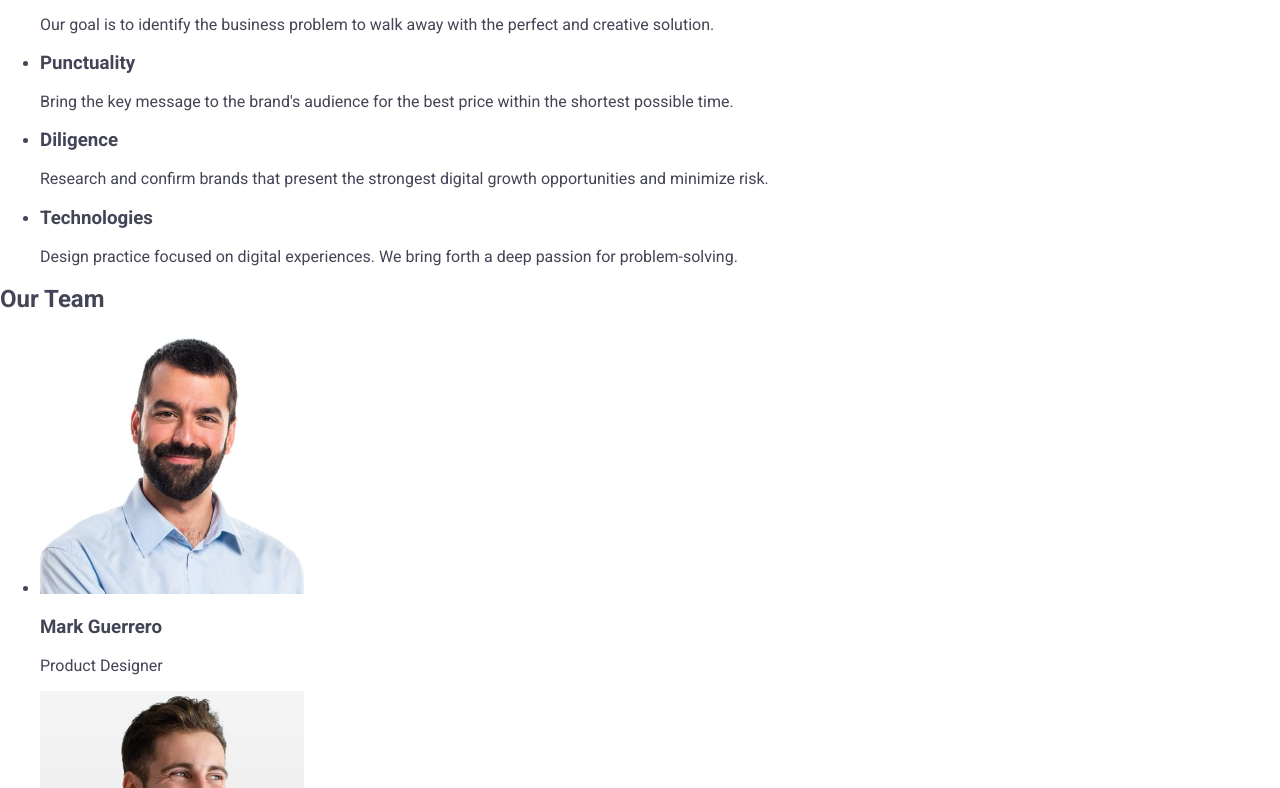
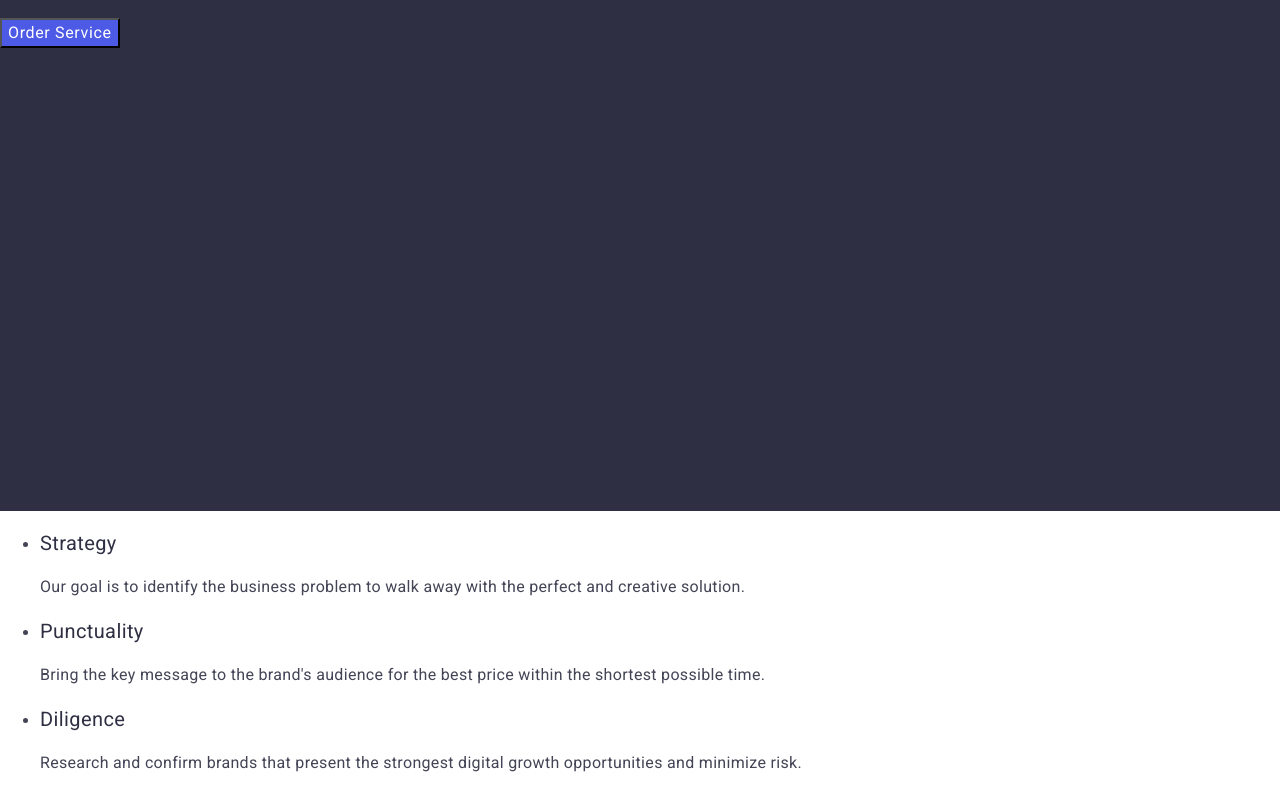
Before and after one commit to ReaperDal/homework2, a plain HTML site: page index.html in a window 1280 px wide. Shown: the part 303-1091 px from the top of the page. Drawn offline with nearby package versions, Linux system fonts and the light colour scheme.

Commit message:
css
css styles

```diff
--- a/css/styles.css
+++ b/css/styles.css
@@ -8,7 +8,7 @@ body {
 
 
   /* header */
-  /* ========================== */
+  /* ================================================================== */
 
   .navigation {
   display: flex;
@@ -78,8 +78,190 @@ body {
   }
 
 
+/*main*/
+/*section1
+==================================================================
+*/
 
-  /* <!-- Footer --> */
+
+
+.hero {
+  box-sizing: content-box;
+  width: 1440px;
+  height: 600px;
+  background: #2e2f42;
+  }
+
+.hero-title {
+  font-family: "Roboto", sans-serif;
+  font-weight: 700;
+  font-size: 56px;
+  line-height:  1.07;
+  letter-spacing: 0.02em;
+  text-align: center;
+  color: #fff;
+}
+.hero-button{
+  background-color: #4D5AE5;
+  font-family: "Roboto", sans-serif;
+  font-weight: 500;
+  font-size: 16px;
+  line-height: 1.5;
+  letter-spacing: 0.04em;
+  color: #ffffff;
+  cursor: pointer;
+}
+
+.hero-button:hover{
+  background-color: #404BBF;
+  cursor: pointer;
+}
+
+.hero-button:focus{
+  background-color: #404bbf;
+
+}
+
+
+/*
+==================================================================
+section2 - subhero
+*/
+
+
+.subhero{
+  width: 1440px;
+  height: 732px;
+}
+
+.subhero-hidden-title{
+  background-color: #F4F4FD;
+
+}
+
+.subhero-list{
+
+}
+
+.subhero-block{
+
+}
+
+.subhero-title{
+  font-family: "Roboto", sans-serif;
+  font-weight: 500;
+  font-size: 20px;
+  line-height: 1.2;
+  letter-spacing: 0.02em;
+  color: #2e2f42;
+}
+
+.subhero-text{
+  font-weight: 400;
+  font-size: 16px;
+  line-height: 1.5;
+  letter-spacing: 0.02em;
+  color: #434455;
+}
+
+/*
+section3 - team
+==================================================================
+*/
+.team-section {
+  background-color: #F4F4FD;
+}
+
+.team-title {
+  font-weight: 700;
+  font-size: 36px;
+  line-height: 1.11;
+  letter-spacing: 0.02em;
+  text-transform: capitalize;
+  text-align: center;
+  color: #2e2f42;
+}
+
+.team-block {
+  background-color: #FFFFFF;
+}
+
+.team-block-image {
+
+}
+
+.team-block-title {
+  font-weight: 500;
+  font-size: 20px;
+  line-height: 1.2;
+  letter-spacing: 0.02em;
+  text-align: center;
+  color: #2e2f42;
+}
+
+.team-block-text {
+  font-weight: 400;
+  font-size: 16px;
+  line-height: 1.5;
+  letter-spacing: 0.02em;
+  text-align: center;
+  color: #434455;
+}
+
+
+/*
+section 4 - portfolio
+==================================================================
+*/
+
+.portfolio {
+
+}
+
+.portfolio-title {
+  font-weight: 700;
+  font-size: 36px;
+  line-height: 1.11111;
+  letter-spacing: 0.02em;
+  text-transform: capitalize;
+  text-align: center;
+  color: #2e2f42;
+}
+
+.portfolio-list {
+
+}
+
+.portfolio-block {
+
+}
+
+.portfolio-block-image {
+
+}
+
+.portfolio-block-title {
+  font-weight: 500;
+  font-size: 20px;
+  line-height: 1.2;
+  letter-spacing: 0.02em;
+  color: #2e2f42;
+}
+
+.portfolio-block-text {
+  font-weight: 400;
+  font-size: 16px;
+  line-height: 1.5;
+  letter-spacing: 0.02em;
+  color: #434455;
+}
+
+
+
+  /*
+  Footer
+  ==================================================================
+  */
 
   .footer {
   background: #2e2f42;
```
Also changed, not shown: index.html (+1 -0 lines).
